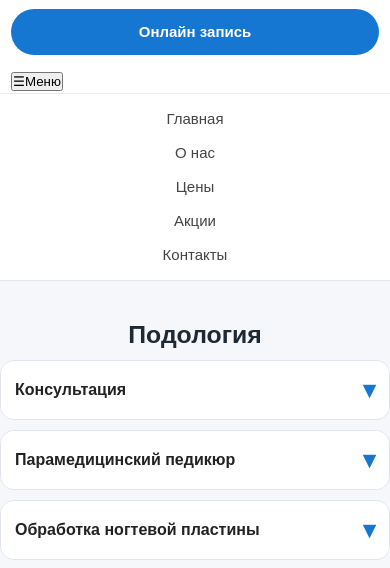
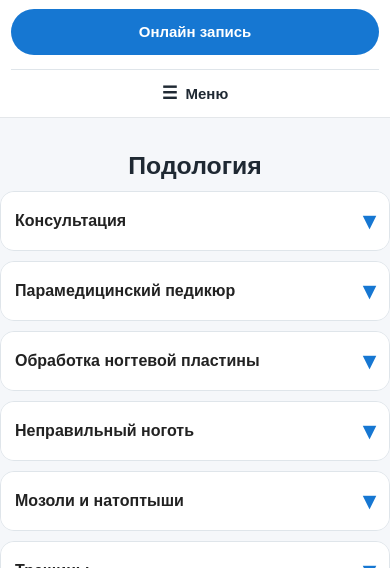
Before and after one commit to ostindersingh19-stack/centreproblemnoystopi, a plain HTML site: page prices.html in a window 390 px wide. Shown: the part 261-829 px from the top of the page. Drawn offline with Linux system fonts and the light colour scheme.

Commit message:
Finish mobile navigation and price responsive styles

```diff
--- a/css/refined.css
+++ b/css/refined.css
@@ -46,6 +46,8 @@ a:focus-visible, button:focus-visible, input:focus-visible { outline: 3px solid
 .nav a { position: relative; }
 .nav a::after { content: ""; position: absolute; left: 0; right: 100%; bottom: -5px; height: 1px; background: currentColor; transition: right var(--transition); }
 .nav a:hover::after, .nav a:focus-visible::after { right: 0; }
+.menu-toggle { display: none; width: 100%; align-items: center; justify-content: center; gap: 8px; min-height: 48px; border: 0; border-top: 1px solid var(--color-border); background: var(--color-surface); color: var(--color-text); font: inherit; font-weight: 600; cursor: pointer; }
+.menu-toggle-icon { font-size: 1.1rem; line-height: 1; }
 
 .promo { padding: 26px 0 18px; }
 .promo-card { max-width: 980px; padding: clamp(22px, 4vw, 36px); border-radius: var(--radius-lg); box-shadow: var(--shadow-soft); }
@@ -80,10 +82,14 @@ a:focus-visible, button:focus-visible, input:focus-visible { outline: 3px solid
 .service-page p, .service-page li { line-height: 1.75; }
 
 .price-section { width: min(100%, 820px); margin: clamp(36px, 6vw, 70px) auto; }
+.price-title { margin-top: clamp(34px, 6vw, 68px); }
 .accordion { max-width: none; margin-bottom: 10px; border: 1px solid var(--color-border); border-radius: 14px; box-shadow: none; }
 .accordion-btn { min-height: 58px; padding: 14px 18px; border-left: 0; text-align: left; gap: 14px; }
 .accordion-btn:hover { background: var(--color-surface-soft); }
 .accordion-btn span { flex: 0 0 auto; }
+.accordion-content { background: var(--color-surface); }
+.price-item { gap: 20px; }
+.price-item strong { white-space: nowrap; color: var(--color-text); }
 
 .cta { border-radius: var(--radius-lg); margin-block: clamp(36px, 6vw, 70px); padding: clamp(38px, 6vw, 64px) 20px; }
 .cta-box { max-width: 760px; }
@@ -109,7 +115,11 @@ a:focus-visible, button:focus-visible, input:focus-visible { outline: 3px solid
   .logo a { justify-content: center; }
   .header-info { justify-content: center; text-align: center; }
   .contact-item { align-items: center; }
-  .nav { justify-content: center; }
+  .menu-toggle { display: flex; }
+  .nav { display: none; flex-direction: column; align-items: stretch; gap: 0; padding: 8px 0 14px; border-top: 1px solid var(--color-border); }
+  .nav.is-open { display: flex; }
+  .nav a { display: block; padding: 11px 14px; text-align: center; }
+  .nav a::after { display: none; }
   .promo { padding-top: 16px; }
   .services-list { grid-template-columns: 1fr; max-width: 520px; }
   .service-card { padding: 12px; }
@@ -117,6 +127,7 @@ a:focus-visible, button:focus-visible, input:focus-visible { outline: 3px solid
   .why-list { grid-template-columns: 1fr; }
   .reviews-list { grid-template-columns: 1fr; }
   .benefits-grid { grid-template-columns: 1fr; }
+  .price-item { align-items: flex-start; }
   .cta-form { display: grid; grid-template-columns: 1fr; }
   .cta-form input, .cta-form button { width: 100%; }
 }
@@ -128,10 +139,11 @@ a:focus-visible, button:focus-visible, input:focus-visible { outline: 3px solid
   .header-info { flex-direction: column; align-items: stretch; }
   .socials { justify-content: center; }
   .btn-header { text-align: center; }
-  .nav { gap: 10px 18px; font-size: .94rem; }
   .promo-card { padding: 22px 18px; }
   .service-card .btn { width: 100%; }
   .accordion-btn { font-size: 1rem; padding: 13px 14px; }
+  .price-item { flex-direction: column; gap: 8px; }
+  .price-item strong { align-self: flex-start; }
 }
 
 @media (prefers-reduced-motion: reduce) {
```
